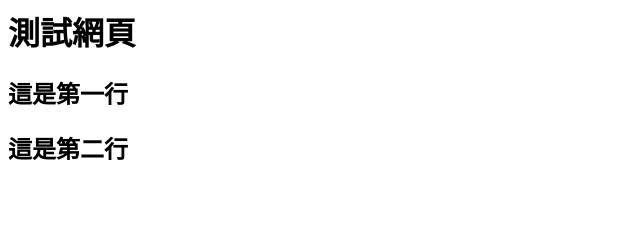
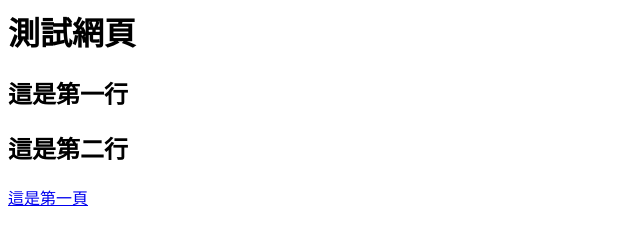
Before and after one commit to fayandjeanie/gitexample, a plain HTML site: page index.html in a window 1280 px wide. Shown: the whole page, without its empty margins (0-640 px from the left). Drawn offline with Linux system fonts and the light colour scheme.

Commit message:
add link to first page

```diff
--- a/index.html
+++ b/index.html
@@ -1,3 +1,4 @@
 <h1>測試網頁</h1>
 <h2>這是第一行</h2>
 <h2>這是第二行</h2>
+<a href="first_page.html">這是第一頁</a>
```
